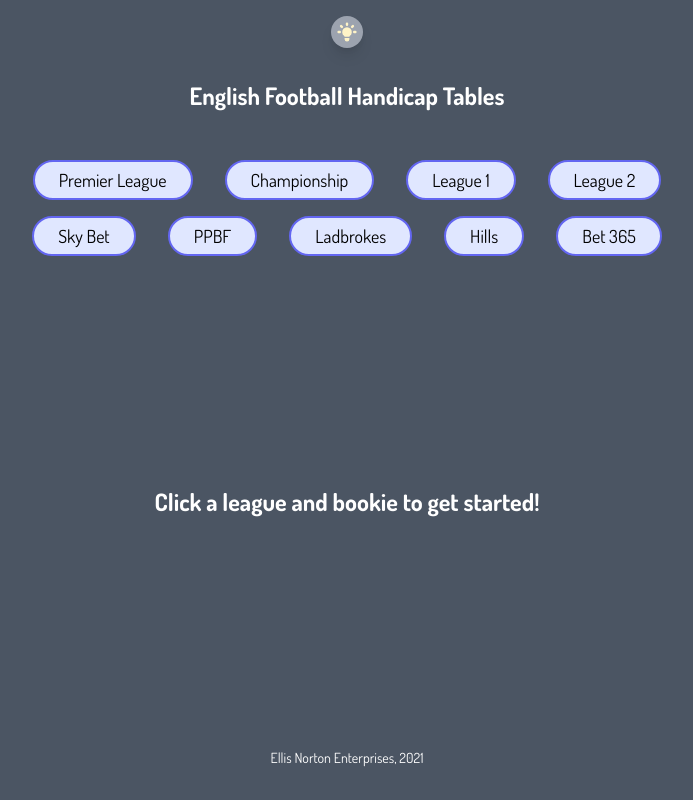
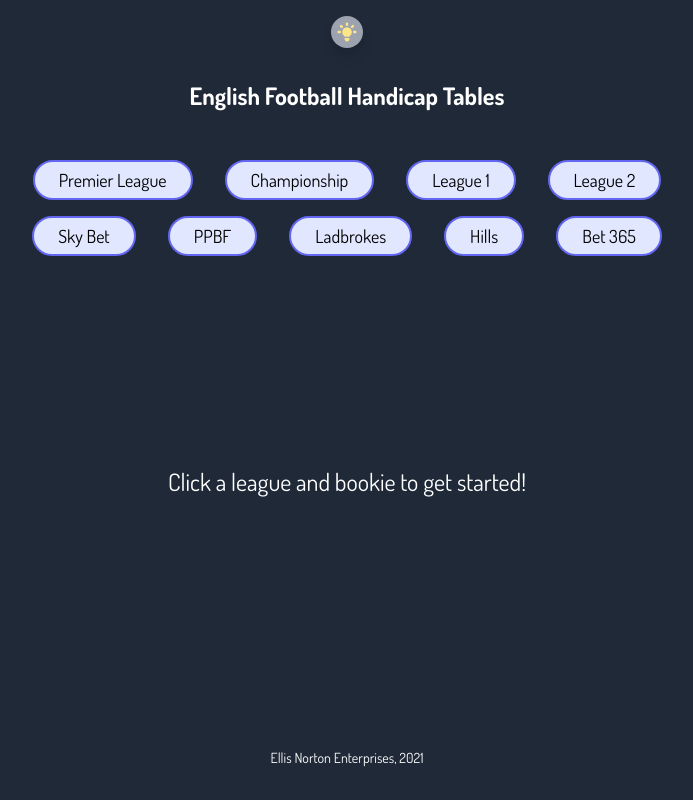
Before and after one commit to je00037/handicap-tables, a React (Create React App) app: page / in a window 1280 px wide. Both pictures are taken after a click on the element 639 px from the left and 24 px from the top of the page. Shown: the whole page, without its empty margins (293-986 px from the left). Built offline with nearby package versions, Linux system fonts and the light colour scheme.

Commit message:
tweaks to dark mode

```diff
--- a/src/App.tsx
+++ b/src/App.tsx
@@ -86,8 +86,8 @@
     <div
       className={
         (!currentLeague && !currentBookie) || (currentLeague && !currentBookie)
-          ? 'h-screen flex flex-col justify-between items-center bg-gray-200 dark:bg-gray-600'
-          : 'flex flex-col justify-between items-center bg-gray-200 dark:bg-gray-600'
+          ? 'h-screen flex flex-col justify-between items-center bg-gray-200 dark:bg-gray-800'
+          : 'flex flex-col justify-between items-center bg-gray-200 dark:bg-gray-800'
       }
     >
       <div className="flex flex-col justify-center items-center">
@@ -104,7 +104,7 @@
           loading={loading}
         />
       ) : (
-        <p className="text-center text-2xl font-bold text-blue-900 dark:text-white">
+        <p className="text-center text-2xl pb-10 text-blue-900 dark:text-white">
           Click a league and bookie to get started!
         </p>
       )}
--- a/src/components/DarkSwitch.tsx
+++ b/src/components/DarkSwitch.tsx
@@ -12,7 +12,7 @@
       {nextValue === true ? (
         <MoonIcon className="h-8 w-8 p-1 bg-blue-600 shadow-lg text-yellow-100 rounded-full cursor-pointer" />
       ) : (
-        <LightBulbIcon className="h-8 w-8 p-1 bg-gray-400 shadow-lg text-yellow-100 rounded-full cursor-pointer" />
+        <LightBulbIcon className="h-8 w-8 p-1 bg-gray-400 shadow-lg text-yellow-200 rounded-full cursor-pointer" />
       )}
     </span>
   );
```
